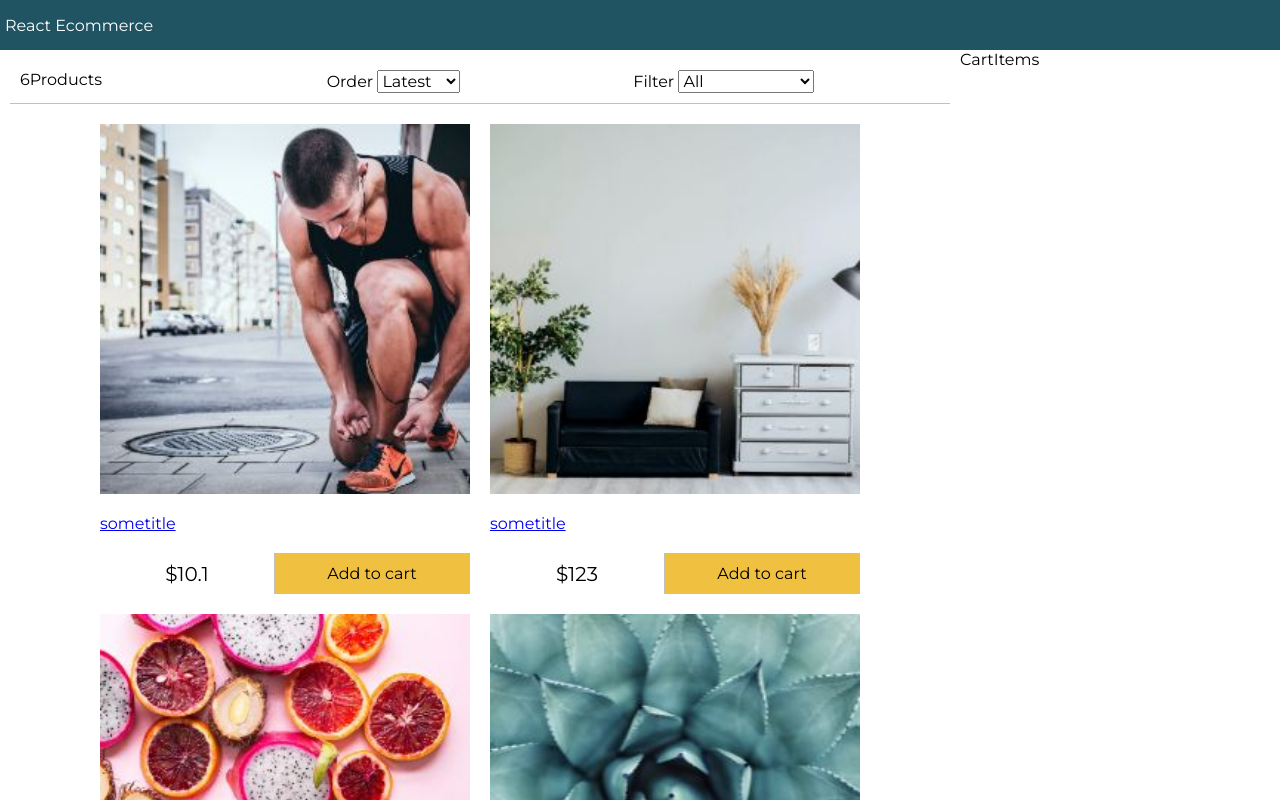
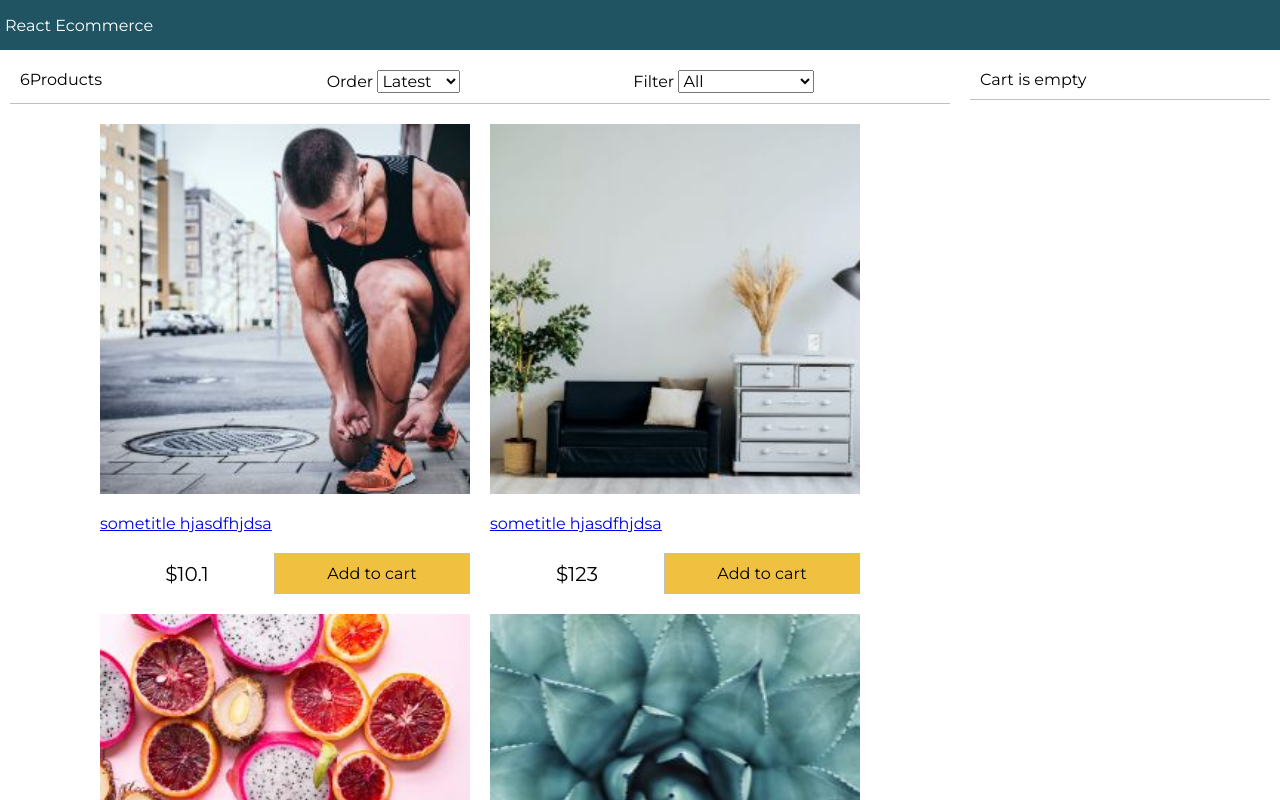
Before and after one commit to gdlmsn/React-Ecommerce, a React (Create React App) app: page / in a window 1280 px wide. Shown: the top 800 px of the page. Built offline with nearby package versions, Linux system fonts and the light colour scheme.

Commit message:
cart component

```diff
--- a/src/App.js
+++ b/src/App.js
@@ -1,5 +1,6 @@
 //feature-1
 import React from 'react';
+import Cart from './components/Cart';
 import Filter from './components/Filter';
 import Products from './components/Products';
 import data from './data.json';
@@ -9,10 +10,33 @@ class App extends React.Component {
     super();
     this.state = {
       products: data.products,
+      cartItems: [],
       category: '',
       sort: '',
     };
   }
+
+  removeFromCart = (product) => {
+    const cartItems = this.state.cartItems.slice();
+    this.setState({
+      cartItems: cartItems.filter((x) => x._id !== product._id),
+    });
+  };
+
+  addToCart = (product) => {
+    const cartItems = this.state.cartItems.slice();
+    let alreadyInCart = false;
+    cartItems.forEach((item) => {
+      if (item._id === product._id) {
+        item.count++;
+        alreadyInCart = true;
+      }
+    });
+    if (!alreadyInCart) {
+      cartItems.push({ ...product, count: 1 });
+    }
+    this.setState({ cartItems });
+  };
 
   sortProducts = (event) => {
     const sort = event.target.value;
@@ -33,7 +57,7 @@ class App extends React.Component {
             : a._id < b._id
             ? 1
             : -1
-          ),
+        ),
     }));
   };
 
@@ -67,9 +91,14 @@ class App extends React.Component {
                 filterProducts={this.filterProducts}
                 sortProducts={this.sortProducts}
               />
-              <Products products={this.state.products} />
+              <Products
+                products={this.state.products}
+                addToCart={this.addToCart}
+              />
             </div>
-            <div className='sidebar'>CartItems</div>
+            <div className='sidebar'>
+              <Cart cartItems={this.state.cartItems} removeFromCart={this.removeFromCart}/>
+            </div>
           </div>
         </main>
         <footer>All rights reserved</footer>
--- /dev/null
+++ b/src/components/Cart.js
@@ -0,0 +1,52 @@
+import React, { Component } from 'react';
+import formatCurrency from '../util';
+
+export default class Cart extends Component {
+  render() {
+    const { cartItems } = this.props;
+    return (
+      <div>
+        <div>
+          {cartItems.length === 0 ? (
+            <div className='cart cart-header'>Cart is empty</div>
+          ) : (
+            <div className='cart cart-header'>
+              You have {cartItems.length} in the cart{' '}
+            </div>
+          )}
+        </div>
+        <div>
+          <div className='cart'>
+            <ul className='cart-items'>
+              {cartItems.map((item) => (
+                <li key={item._id}>
+                  <div>
+                    <img src={item.image} alt={cartItems.title} />
+                  </div>
+                  <div>
+                  <div>{item.title}</div>
+                    <div className="right">
+                        {formatCurrency(item.price)} x {item.count} {" "}
+                    <button  className='button' onClick={() => this.props.removeFromCart(item)}>
+                      Remove
+                    </button>
+                  </div>
+                  </div>
+                </li>
+              ))}
+            </ul>
+          </div>
+          {cartItems.length !== 0 && (
+              <div className="cart">
+              <div className="total">
+              <div>Total:{""}{formatCurrency(cartItems.reduce((a,c) => a+(c.price*c.count), 0))}</div>
+              <button className="button primary">Proceed</button>
+              </div>
+          </div>
+          )}
+
+        </div>
+      </div>
+    );
+  }
+}
--- a/src/components/Products.js
+++ b/src/components/Products.js
@@ -14,7 +14,7 @@ export default class Products extends Component {
                 </a>
                 <div className='product-price'>
                   <div>{ formatCurrency(product.price)}</div>
-                  <button className='button primary'>Add to cart</button>
+                  <button onClick={()=>this.props.addToCart(product)} className='button primary'>Add to cart</button>
                 </div>
               </div>
             </li>
--- a/src/data.json
+++ b/src/data.json
@@ -2,7 +2,7 @@
     "products":[
         {
             "_id":"item1",
-            "title":"sometitle",
+            "title":"sometitle hjasdfhjdsa",
             "image":"/images/item1.jpg",
             "description":"italian vase",
             "category":["antiques","vases"],
@@ -11,7 +11,7 @@
         },
         {
             "_id":"item2",
-            "title":"sometitle",
+            "title":"sometitle hjasdfhjdsa",
             "image":"/images/item2.jpg",
             "description":"italian vase",
             "category":["antiques","plates"],
@@ -20,7 +20,7 @@
         },
         {
             "_id":"item3",
-            "title":"sometitle",
+            "title":"sometitle hjasdfhjdsa",
             "image":"/images/item3.jpg",
             "description":"italian vase",
             "category":["antiques","lamps"],
@@ -29,7 +29,7 @@
         },
         {
             "_id":"item4",
-            "title":"sometitle",
+            "title":"sometitle hjasdfhjdsa",
             "image":"/images/item4.jpg",
             "description":"italian vase",
             "category":["antiques","bedsidetables"],
@@ -38,7 +38,7 @@
         },
         {
             "_id":"item5",
-            "title":"sometitle",
+            "title":"sometitle hjasdfhjdsa",
             "image":"/images/item5.jpg",
             "description":"italian vase",
             "category":["antiques","tables"],
@@ -47,7 +47,7 @@
         },
         {
             "_id":"item6",
-            "title":"sometitle",
+            "title":"sometitle hjasdfhjdsa",
             "image":"/images/item6.jpg",
             "description":"italian vase",
             "category":["antiques","chairs"],
--- a/src/index.css
+++ b/src/index.css
@@ -1,14 +1,14 @@
-@import url("https://fonts.googleapis.com/css2?family=Montserrat&display=swap");
+@import url('https://fonts.googleapis.com/css2?family=Montserrat&display=swap');
 
-html{
+html {
   font-size: 62.5%;
   box-sizing: border-box;
 }
 
 body,
-#root{
+#root {
   height: 100vh;
-  margin:0;
+  margin: 0;
 }
 
 body,
@@ -20,43 +20,37 @@ textarea {
   font-size: 1.6rem;
 }
 
-
-.grid-container{
-  display:grid;
-  grid-template-areas: "header" "main" "footer";
+.grid-container {
+  display: grid;
+  grid-template-areas: 'header' 'main' 'footer';
   grid-template-rows: 5rem 1fr 5rem;
-  grid-template-columns: 1fr ;
+  grid-template-columns: 1fr;
   height: 100%;
-
 }
 
-a:hover{
-  color:#1f8711;
+a:hover {
+  color: #1f8711;
 }
 
-
-header{
+header {
   grid-area: header;
   background-color: #215463;
   color: #fff;
   display: flex;
   align-items: center;
-  padding:0.5rem;
+  padding: 0.5rem;
 }
 
-header a{
-  color:#fff;
+header a {
+  color: #fff;
   text-decoration: none;
 }
 
-main{
+main {
   grid-area: main;
-
-
 }
 
-
-footer{
+footer {
   grid-area: footer;
   background-color: #215463;
   color: #fff;
@@ -65,22 +59,22 @@ footer{
   align-items: center;
 }
 
-.content{
+.content {
   display: flex;
   flex-wrap: wrap;
 }
 
-.main{
-  flex:3 60rem;
+.main {
+  flex: 3 60rem;
 }
 
-.sidebar{
-  flex:1 20rem;
+.sidebar {
+  flex: 1 20rem;
 }
 
 /* Products */
 
-.products{
+.products {
   display: flex;
   flex-wrap: wrap;
   justify-content: center;
@@ -90,61 +84,58 @@ footer{
   list-style-type: none;
 }
 
-.products li{
-  flex:0 1 29rem;
-  height:47rem;
+.products li {
+  flex: 0 1 29rem;
+  height: 47rem;
   padding: 1rem;
-
-
 }
 
-.product{
+.product {
   display: flex;
   flex-direction: column;
   justify-content: space-between;
   height: 100%;
 }
 
-.product img{
+.product img {
   max-width: 37rem;
-  height:37rem;
+  height: 37rem;
 }
 
-.product-price{
+.product-price {
   display: flex;
   justify-content: space-between;
   align-items: center;
 }
 
 .product-price div,
-.product-price button{
+.product-price button {
   text-align: center;
-  flex:1
+  flex: 1;
 }
 
-.product-price div{
+.product-price div {
   font-size: 2rem;
-
 }
 
-.button{
+.button {
   padding: 1rem;
   border: 0.1rem #c0c0c0 solid;
   background-color: #f0f0f0;
   cursor: pointer;
 }
 
-.button:hover{
+.button:hover {
   border: 0.1rem #808080 solid;
 }
 
-.button.primary{
+.button.primary {
   background-color: #f0c040;
 }
 
 /* Filter */
 
-.filter{
+.filter {
   display: flex;
   justify-content: space-between;
   padding: 1rem;
@@ -152,6 +143,59 @@ footer{
   border-bottom: 0.1rem #c0c0c0 solid;
 }
 
-.filter div{
+.filter div {
   flex: 1;
 }
+
+/* Cart */
+
+.cart {
+  padding: 1rem;
+  margin: 1rem;
+  display: flex;
+}
+
+.cart-header {
+  border-bottom: 0.1rem #c0c0c0 solid;
+}
+
+.cart-items {
+  padding: 0;
+  width: 100%;
+  list-style-type: none;
+}
+
+.cart-items img {
+  width: 5rem;
+}
+
+.cart-items li {
+  display: flex;
+}
+
+.cart-items li div {
+  padding: 0.5rem;
+}
+.cart-items li div:last-child {
+  flex: 1;
+}
+
+.right {
+  text-align: right;
+}
+
+.total {
+  display: flex;
+  justify-content: space-between;
+  align-items: center;
+  width: 100%;
+}
+
+.total > div {
+  font-size: 2rem;
+}
+
+.total > div,
+.total > button {
+  flex: 1;
+}
```
